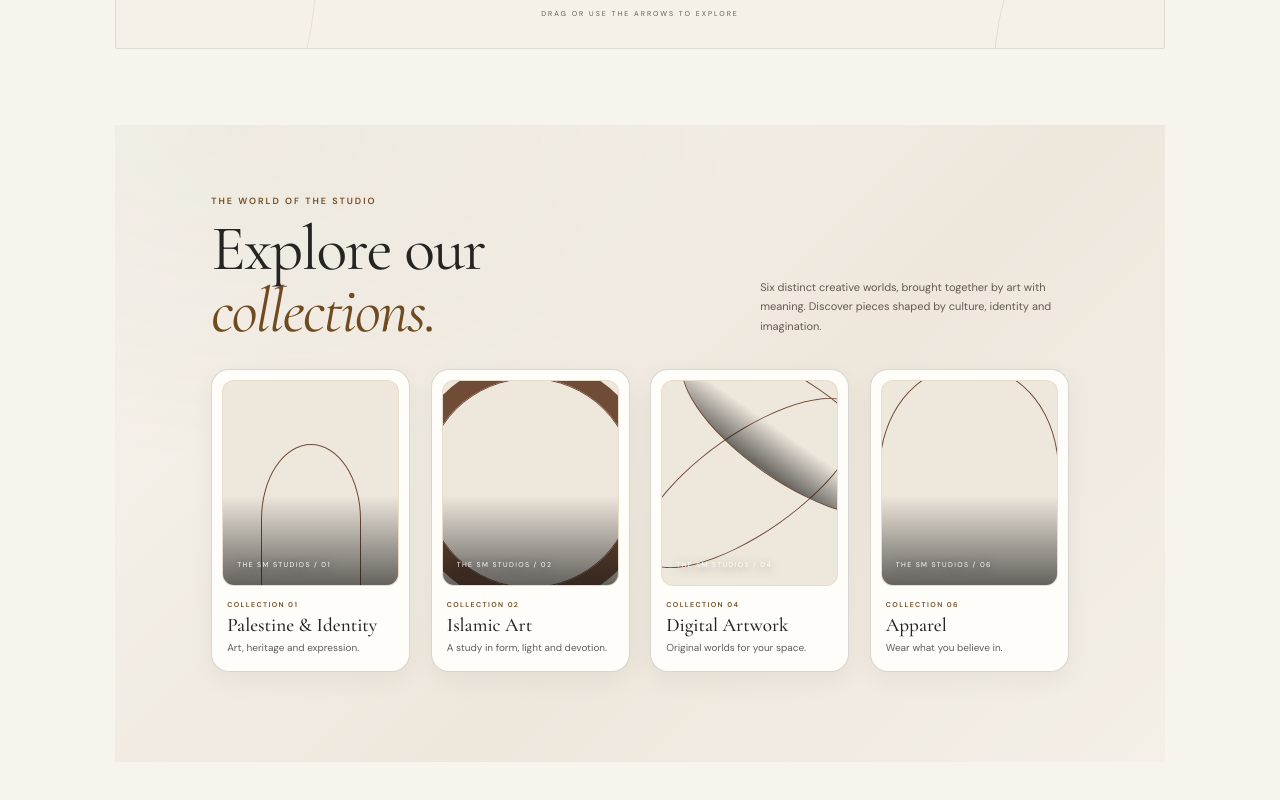
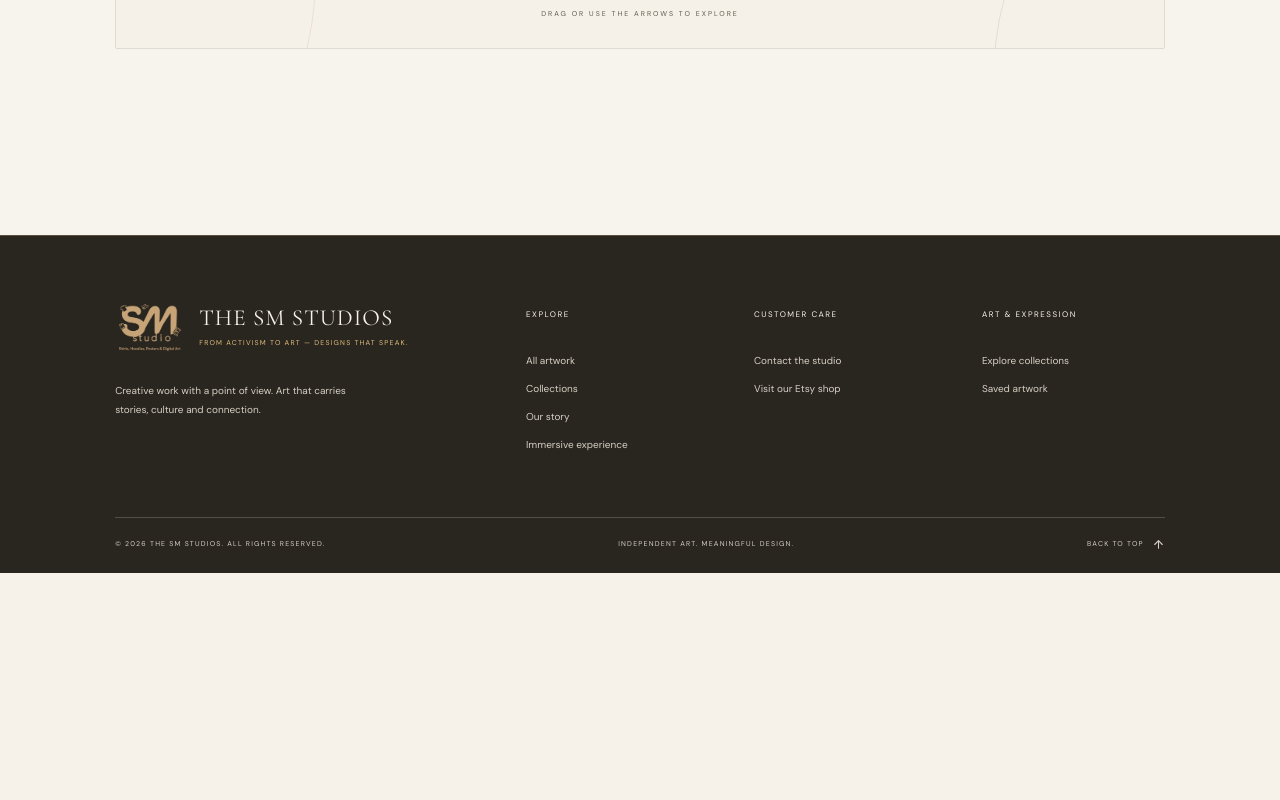
Before and after one commit to saroshkhan12/the-sm-studios, a Next.js app: page /collections in a window 1280 px wide. Shown: the part 1260-2060 px from the top of the page. After the commit the page ends 1833 px from the top, so only its background shows below. Built offline with nearby package versions, Linux system fonts and the light colour scheme.

Commit message:
Remove duplicate explore collections section from collections page

```diff
--- a/src/app/collections/page.tsx
+++ b/src/app/collections/page.tsx
@@ -3,7 +3,6 @@ import { collections } from "@/data/catalog";
 import { readEtsyProducts } from "@/lib/etsy";
 import { ArtworkCardStack } from "@/components/artwork-card-stack";
 import { ScrollReveal } from "@/components/scroll-reveal";
-import { ExploreCollectionsSection } from "@/components/explore-collections-section";
 
 export const dynamic = "force-dynamic";
 
@@ -33,7 +32,6 @@ export default async function Collections() {
           };
         })}
       />
-      <ExploreCollectionsSection products={products} variant="collections-page" />
     </div>
   );
 }
```
